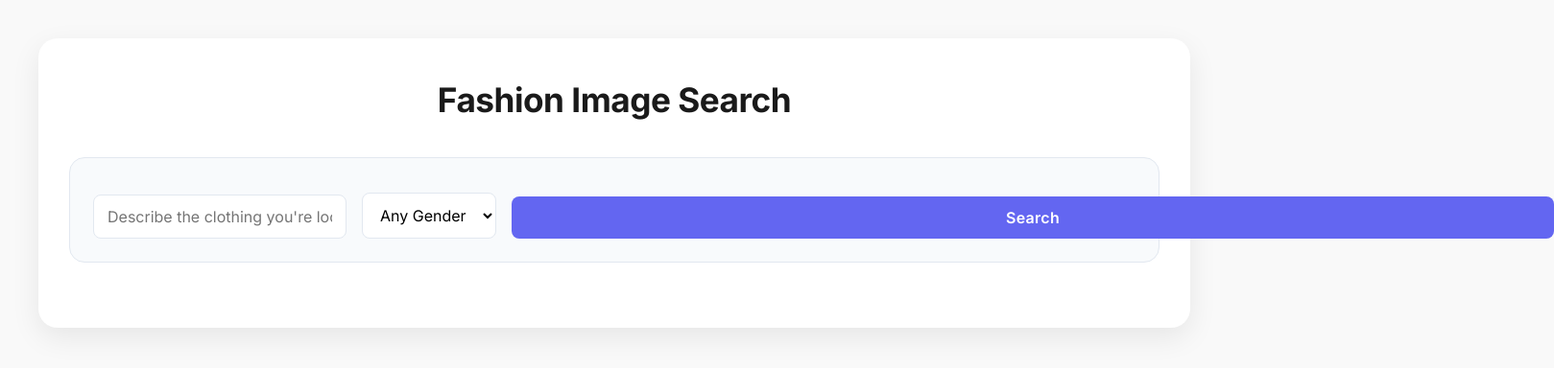
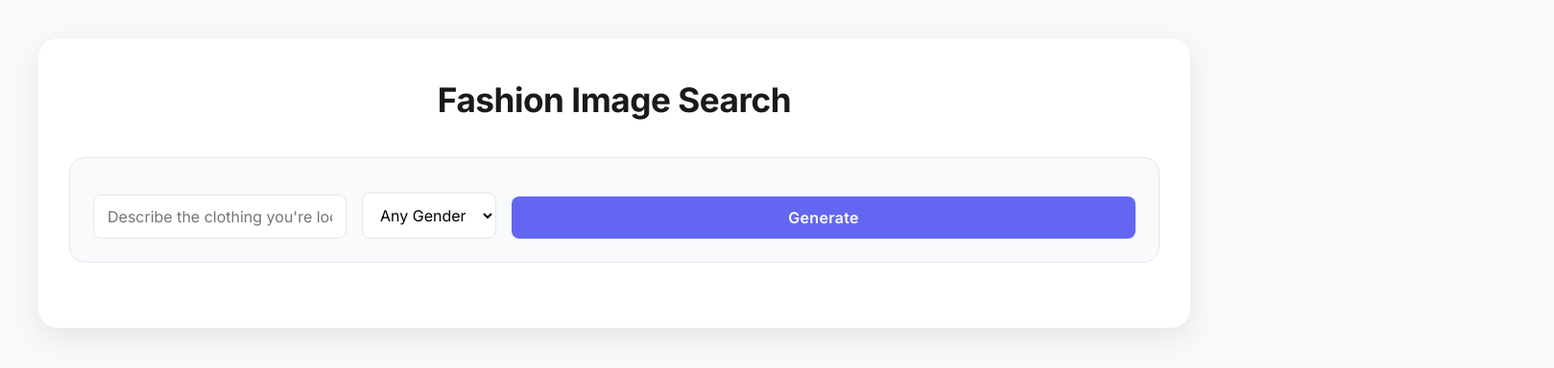
Before and after one commit to KanakamSasikalyan/react-frontend, a React (Create React App) app: page /basic-model in a window 1280 px wide. Shown: the top 384 px of the page at 96% size, 1619 px wide, since content can reach past the window. Built offline with nearby package versions, Linux system fonts and the light colour scheme; sample sign-in values are in the browser's storage.

Commit message:
included new feature

```diff
--- a/src/components/Product/Product.css
+++ b/src/components/Product/Product.css
@@ -65,7 +65,7 @@
 }
 
 .search-form button {
-  flex: 0 0 auto;
+  /* flex: 0 0 auto; */
   padding: 12px 32px;
   border: none;
   border-radius: 8px;
--- a/src/components/Product/Product.jsx
+++ b/src/components/Product/Product.jsx
@@ -64,7 +64,7 @@ function Product() {
               <span className="spinner"></span> Searching...
             </>
           ) : (
-            'Search'
+            'Generate'
           )}
         </button>
       </form>
```
